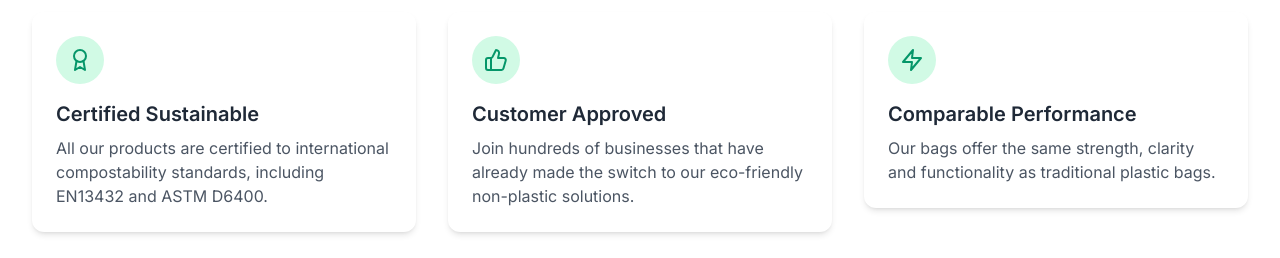
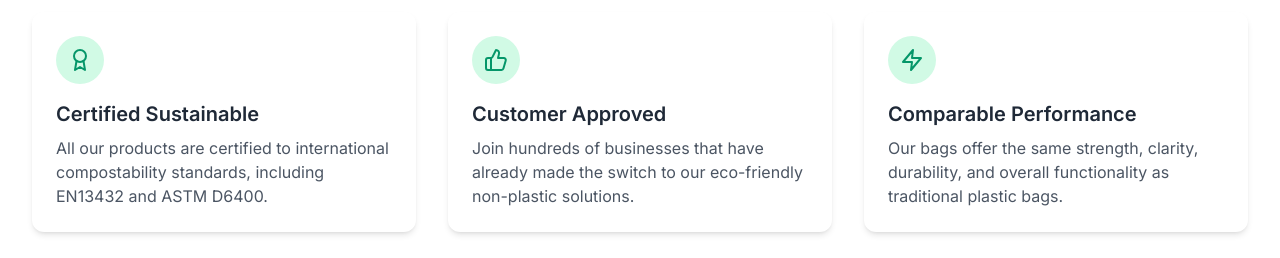
Before and after one commit to Piyushvishwak/EklavyaCompostable, a React (Vite) app: page / in a window 1280 px wide. Shown: the part 2640-2898 px from the top of the page. Built offline with nearby package versions, Linux system fonts and the light colour scheme.

Commit message:
Update BenefitsSection.tsx

```diff
--- a/src/sections/BenefitsSection.tsx
+++ b/src/sections/BenefitsSection.tsx
@@ -32,7 +32,7 @@ const benefits = [
   {
     icon: Zap,
     title: 'Comparable Performance',
-    description: 'Our bags offer the same strength, clarity and functionality as traditional plastic bags.'
+    description: 'Our bags offer the same strength, clarity, durability, and overall functionality as traditional plastic bags.'
   }
 ];
 
```
